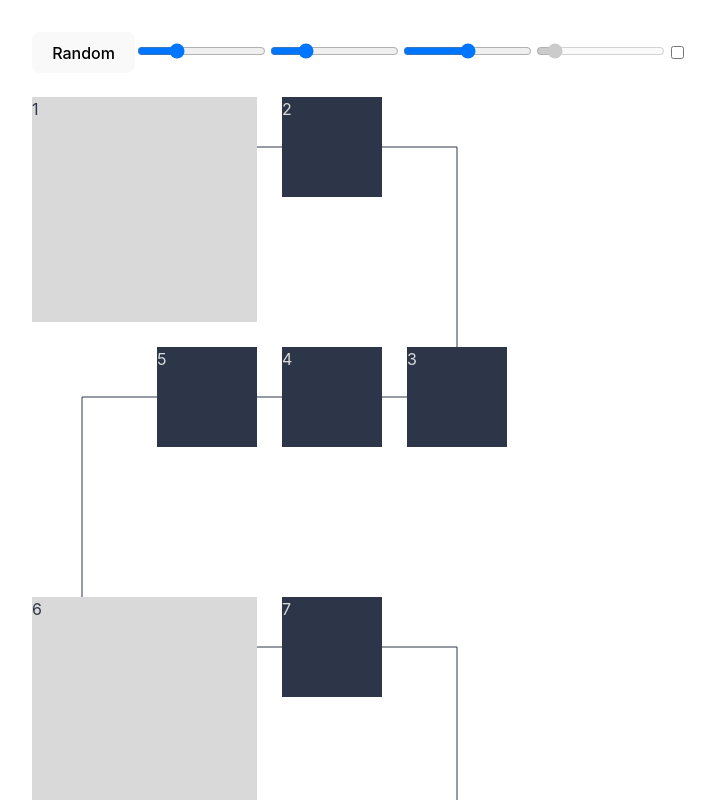
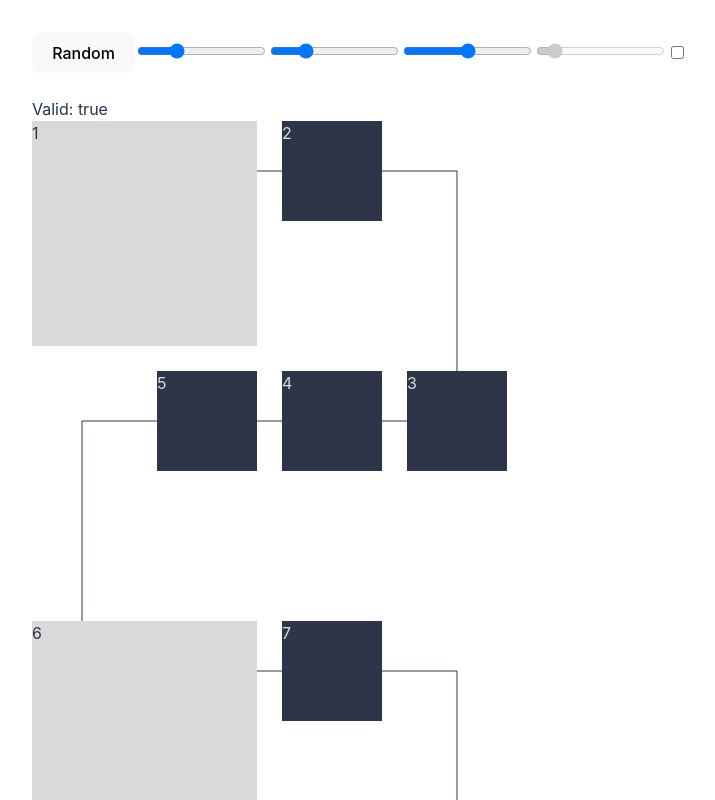
Before and after one commit to noway/tedx-auckland-events-layout, a React (Vite) app: page / in a window 1280 px wide. Shown: the top 800 px of the page, without its empty margins (0-715 px from the left). Built offline with nearby package versions, Linux system fonts and the light colour scheme.

Commit message:
add a function to validate area
remove todo

```diff
--- a/src/EventsSnakeGrid.tsx
+++ b/src/EventsSnakeGrid.tsx
@@ -25,6 +25,14 @@ interface Props {
   columns?: number;
   gap?: number;
   algo?: "recursive" | "simple";
+}
+
+function isAreaValid(areas: string[]) {
+  const el = document.createElement("div");
+  el.style.gridTemplateAreas = areas.join(" ");
+  const valid = el.style.length == 1;
+  el.remove();
+  return valid;
 }
 
 function invertDirection(dir: Direction) {
@@ -275,8 +283,6 @@ function getAreas(grid: Cell[][]) {
   });
 }
 
-// TODO: function which tests if the grid is valid or corrupted
-
 function clearCanvasSnake({ canvas }: { canvas: HTMLCanvasElement }) {
   const ctx = canvas.getContext("2d")!;
   ctx.clearRect(0, 0, canvas.width, canvas.height);
@@ -354,6 +360,7 @@ export default function EventsSnakeGrid({
   }, [lineColor, history, columns, cellSize, gap]);
   return (
     <>
+      <div>Valid: {isAreaValid(areas) ? "true" : "false"}</div>
       <canvas
         ref={canvasRef}
         // just like above, subtract 1 grid gap because each step includes a gap,
```
